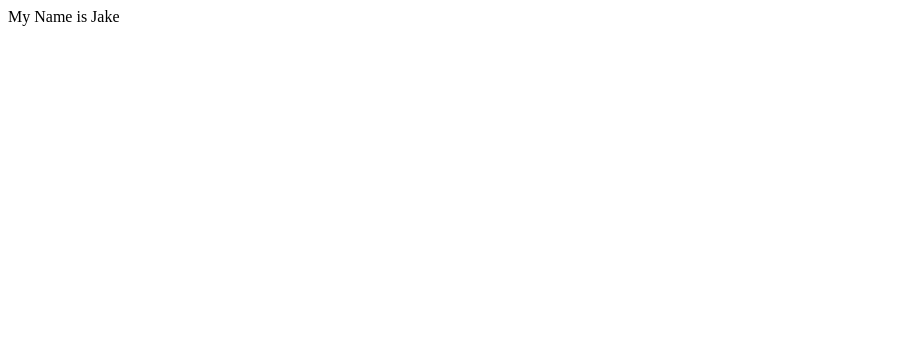
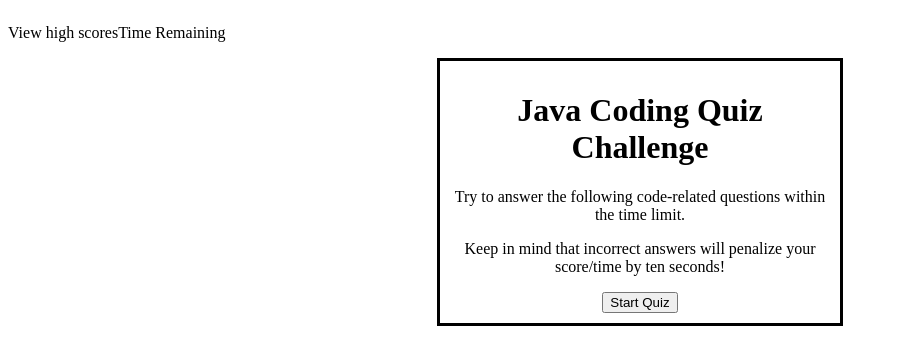
Before and after one commit to jacobwilde378/quizme, a plain HTML site: page index.html in a window 1280 px wide. Shown: the whole page, without its empty margins (0-898 px from the left). Drawn offline with Linux system fonts and the light colour scheme.

Commit message:
added start quiz function

```diff
--- a/assets/css/style.css
+++ b/assets/css/style.css
@@ -0,0 +1,14 @@
+.center {
+    margin: auto;
+    width: 30%;
+    border: 3px solid black;
+    padding: 10px;
+    text-align: center;
+    display: block;
+}
+.box {
+    display: flex;
+}
+.flexRight {
+    justify-content: center;
+}
--- a/assets/js/myjs.js
+++ b/assets/js/myjs.js
@@ -1,8 +1,35 @@
+var questionBank = [
+    {Q:"Inside of which HTML element do we put the JavaScript?", A:2, O1:"<scripting>", O2:"<script>", O3:"<javascript>", O4:"<js>"},
+    {Q:"Where is the correct HTML section to add the Script Element?", A:1, O1:"The <body> section", O2:"The <head> section", O3:"The <header> section", O4:"None of the above"},
+    {Q:"What is the correct syntax for referring to an external script called 'xxx.js'", A:4, O1:'<a href="xxx.js">', O2:'script href="xxx.js"', O3:'<script name="xxx.js"', O4:'<script src="xxx.js"'},
+    {Q:'How do you write "Hello World" in an alert box?', A:3, O1:'msgBox("Hellow World");', O2:'alertBox("Hello World");', O3:'alert("Hello World");', O4:'msg("Hello World");'},
+    {Q:'How do you create a function in JavaScript?', A:2, O1:'function:myFunction()', O2:'function = myFunction()', O3:'function myFunction()', O4:'None of the above'},
+];
 var mainContentEl = document.querySelector("#main-content")
-
+var h1ContentEl = document.querySelector("#this-content")
+var pContentEl = document.querySelector("#description")
+var p2ContentEl = document.querySelector("#description2")
 
 var systemStartup = function() {
-    mainContentEl.textContent = "My Name is Jake"
+
+    h1ContentEl.textContent = "Java Coding Quiz Challenge"
+    pContentEl.textContent = "Try to answer the following code-related questions within the time limit."
+    p2ContentEl.textContent = "Keep in mind that incorrect answers will penalize your score/time by ten seconds!"
+
+    var button = document.createElement('BUTTON');
+    var buttonText = document.createTextNode("Start Quiz")
+    button.id = 'startButton'
+
+    button.appendChild(buttonText);
+
+    mainContentEl.appendChild(button);
+}
+var startQuiz = function () {
+    h1ContentEl.textContent = "Jahhhhhhhhhhh"
 }
 
 systemStartup();
+
+document.getElementById("startButton").addEventListener("click", function(){
+    startQuiz();
+});
--- a/index.html
+++ b/index.html
@@ -1,5 +1,6 @@
 <!DOCTYPE html>
 <html lang="en">
+
 <head>
     <meta charset="UTF-8">
     <meta name="viewport" content="width=device-width, initial-scale=1.0">
@@ -7,8 +8,19 @@
     <link rel="stylesheet" href="./assets/css/style.css">
 
 </head>
+
 <body>
-    <div id="main-content"></div>
+    <div class="box">
+        <p>View high scores</p>
+        <p class="flexRight">Time Remaining</p>
+    </div>
+    <div class="center" id="main-content">
+        <h1 id="this-content"></h1>
+        <p id="description"></p>
+        <p id="description2"></p>
+        <ul id="my-list"></ul>
+    </div>
     <script src="./assets/js/myjs.js"></script>
 </body>
+
 </html>
```
